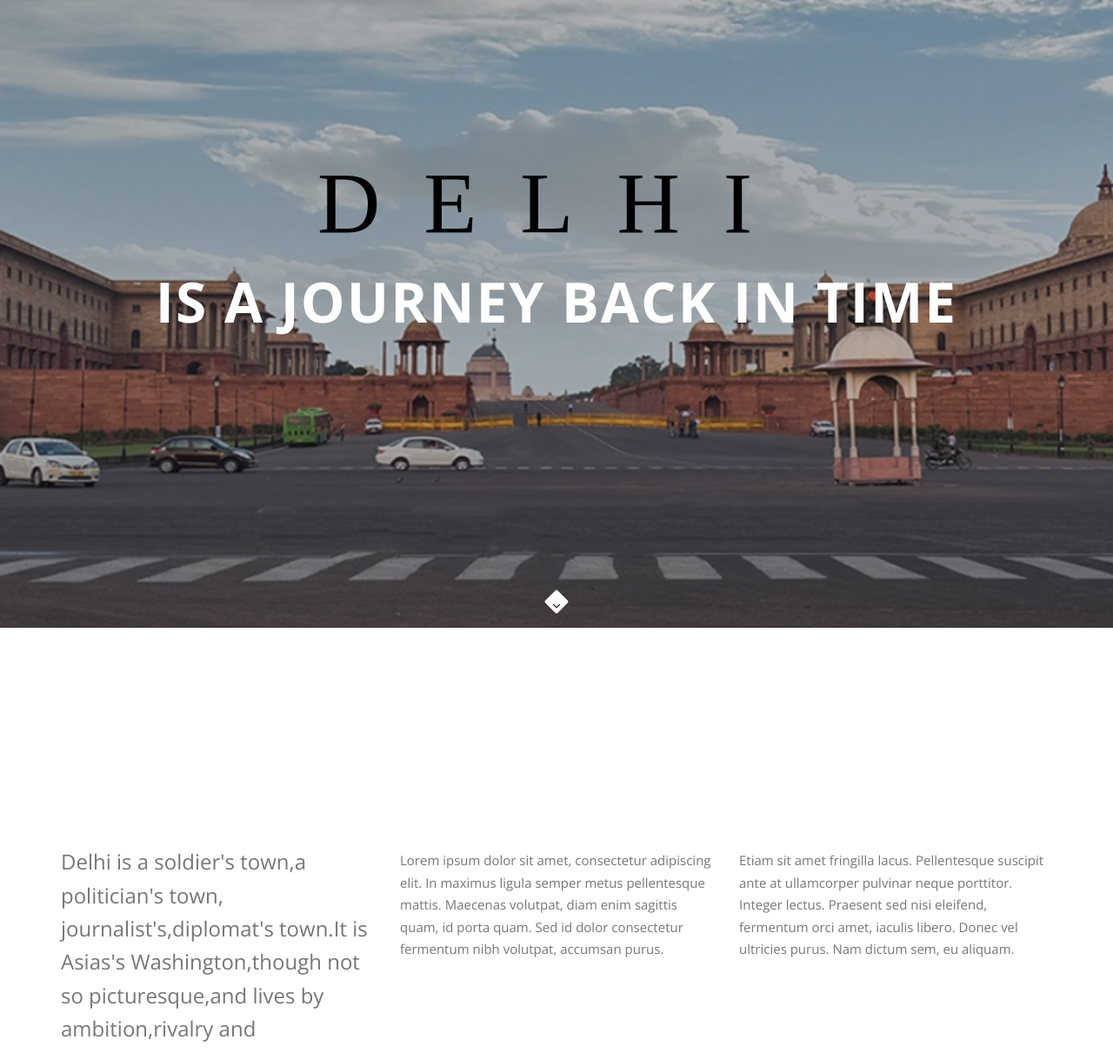
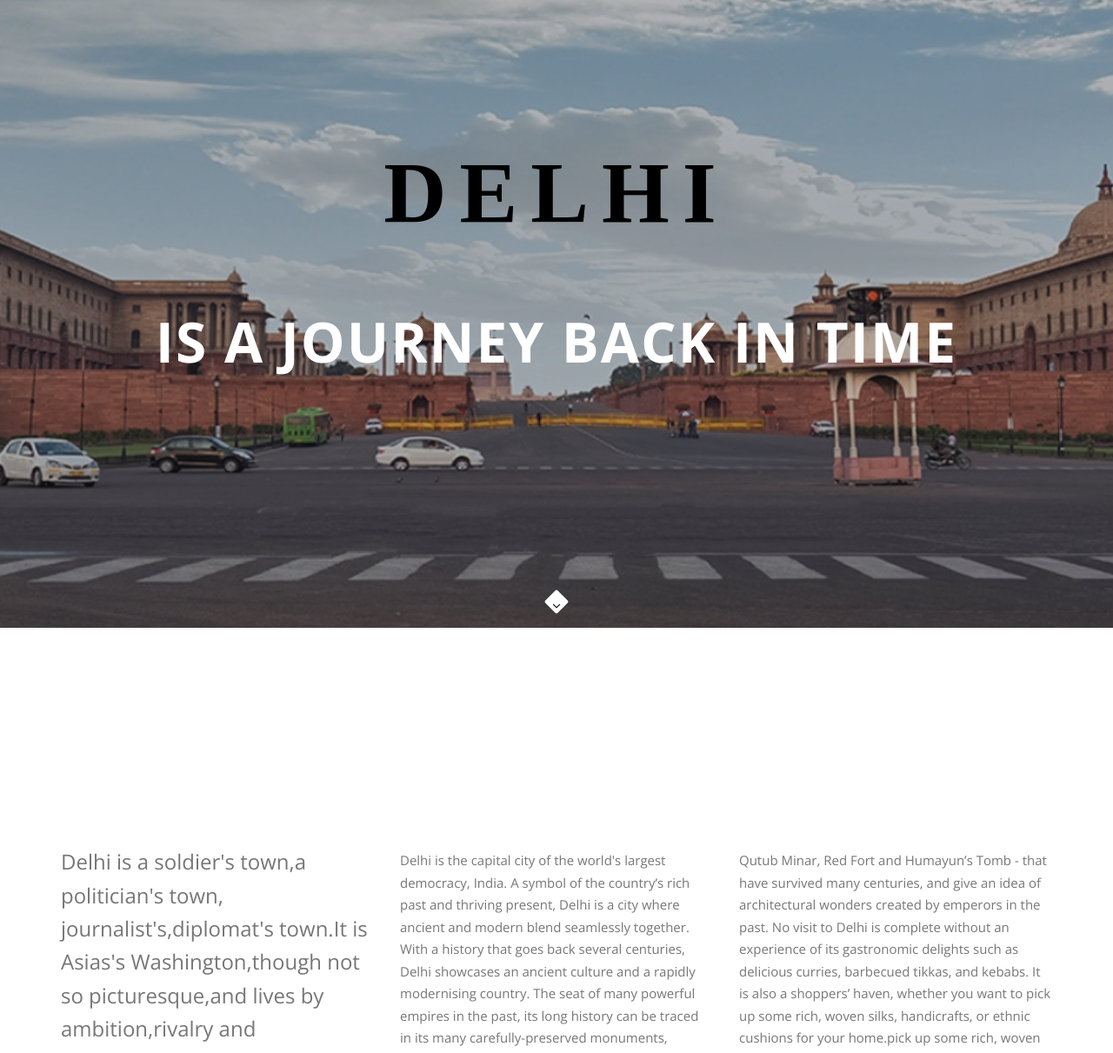
Before and after one commit to Saanidhi/ABOUTDELHIRGMUN, a plain HTML site: page index.html in a window 1280 px wide. Shown: the part 78-1289 px from the top of the page at 87% size. Drawn offline with nearby package versions, Linux system fonts and the light colour scheme; some packages are replaced by stand-ins of ours; a script that the page names is missing.

Commit message:
Add files via upload

```diff
--- a/index.html
+++ b/index.html
@@ -46,12 +46,11 @@
                     <div class="home-content">
                         <div class="home-text">
 
-                            <h1 class="hs-line-8 no-transp font-alt mb-50 mb-xs-30" style="color:black;font-family:STIXIntegrals">DELHI</h1>
-
+                            <h2 class="hs-line-7 mb-50 mb-xs-30"style="color:black;font-size: 100px;letter-spacing: 15px;font-family: STIXGeneral">DELHI</h2>
+                            <br>
 
 
                             <h2 class="hs-line-7 mb-50 mb-xs-30">
-
                             <span class="text-rotate">
                                    <b>
                                        is a treasure trove of history,
@@ -129,11 +128,13 @@
                             </div>
 
                             <div class="col-md-4 col-sm-6 mb-sm-50 mb-xs-30">
-                                Lorem ipsum dolor sit amet, consectetur adipiscing elit. In maximus ligula semper metus pellentesque mattis. Maecenas  volutpat, diam enim sagittis quam, id porta quam. Sed id dolor consectetur fermentum nibh volutpat, accumsan purus.
+                                Delhi is the capital city of the world's largest democracy, India. A symbol of the country’s rich past and thriving present, Delhi is a city where ancient and modern blend seamlessly together.
+                                With a history that goes back several centuries, Delhi showcases an ancient culture and a rapidly modernising country. The seat of many powerful empires in the past, its long history can be traced in its many carefully-preserved monuments, ancient forts and tombs.
+                                It is home to three World Heritage monuments -
                             </div>
-
                             <div class="col-md-4 col-sm-6 mb-sm-50 mb-xs-30">
-                                Etiam sit amet fringilla lacus. Pellentesque suscipit ante at ullamcorper pulvinar neque porttitor. Integer lectus. Praesent sed nisi eleifend, fermentum orci amet, iaculis libero. Donec vel ultricies purus. Nam dictum sem, eu aliquam.
+                                Qutub Minar, Red Fort and Humayun’s Tomb - that have survived many centuries, and give an idea of architectural wonders created by emperors in the past.
+                                No visit to Delhi is complete without an experience of its gastronomic delights such as delicious curries, barbecued tikkas, and kebabs. It is also a shoppers’ haven, whether you want to pick up some rich, woven silks, handicrafts, or ethnic cushions for your home.pick up some rich, woven silks, handicrafts, or ethnic cushions for your home.
                             </div>
 
                         </div>
@@ -229,7 +230,7 @@
 
                                     <div class="team-item-detail">
 
-                                        <h4 class="font-alt normal">Bahá'í House of Worship</h4>
+                                        <h4 class="font-alt normal">Bahá'í House of<br> <br><br>Worship</h4>
                                         <br><br>
                                         <p>
                                             This temple is built in the shape of a lotus flower and is the last of seven Major Bahai's temples built around the world.It serves as the Mother Temple of the Indian subcontinent.
```
